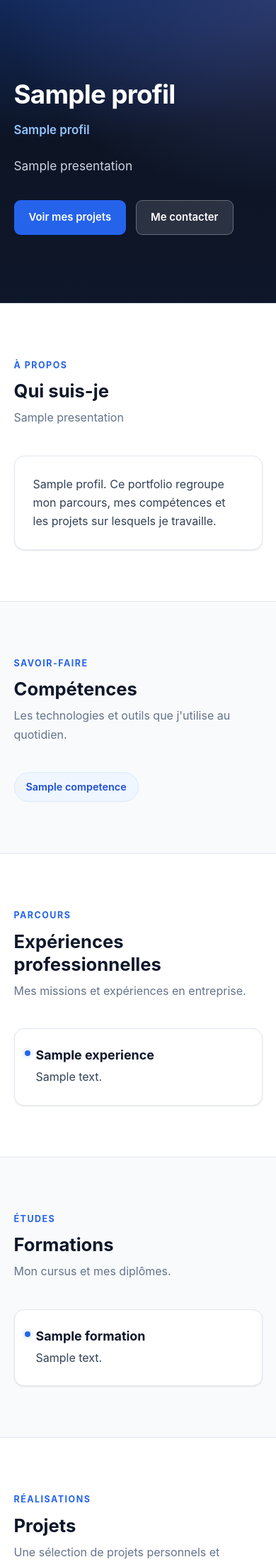
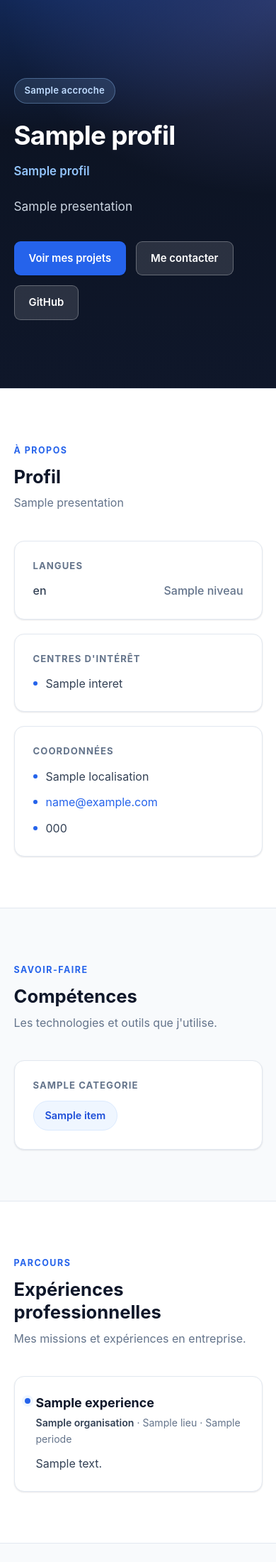
Before and after one commit to etienneg92i/Eportfolio, a FastAPI app: template templates/index.html in a window 390 px wide. Shown: the part 67-2268 px from the top of the page at 71% size. Run offline with FastAPI, Linux system fonts and the light colour scheme; the template is opened without the code that fills it: most values are stand-ins (such as "Sample title", 1, 10 or a date in 2020).

Commit message:
Contenu réel du portfolio depuis le CV
- content.py enrichi : parcours EPF/UBA/bac, expériences (FFF, Hyatt,
  Pic-Pic, Flying Whales), projets (RenovTaCana, borne d'arcade),
  compétences groupées par catégorie, langues, centres d'intérêt,
  téléphone et localisation
- index.html : sections Langues / Centres d'intérêt / Coordonnées,
  méta (organisation · lieu · période) sur chaque entrée, chips technos
  sur les projets, badge "recherche d'alternance" dans le hero
- style.css : styles pour badge, about-grid, skills-grid, meta, chips-sm

Co-Authored-By: Claude Sonnet 5 <noreply@anthropic.com>

```diff
--- a/main.py
+++ b/main.py
@@ -5,7 +5,15 @@ from fastapi.responses import HTMLResponse
 from fastapi.staticfiles import StaticFiles
 from fastapi.templating import Jinja2Templates
 
-from content import competences, experiences, formations, profil, projets
+from content import (
+    competences,
+    experiences,
+    formations,
+    interets,
+    langues,
+    profil,
+    projets,
+)
 
 BASE_DIR = Path(__file__).resolve().parent
 CSS_FILE = BASE_DIR / "static" / "style.css"
@@ -30,6 +38,8 @@ def accueil(request: Request):
         {
             "profil": profil,
             "competences": competences,
+            "langues": langues,
+            "interets": interets,
             "projets": projets,
             "experiences": experiences,
             "formations": formations,
--- a/static/style.css
+++ b/static/style.css
@@ -202,6 +202,19 @@ section { padding-block: 72px; }
 
 .hero-actions { display: flex; flex-wrap: wrap; gap: 14px; }
 
+.hero .badge {
+    display: inline-block;
+    background: rgba(147, 197, 253, .14);
+    border: 1px solid rgba(147, 197, 253, .35);
+    color: #bfdbfe;
+    font-size: .82rem;
+    font-weight: 600;
+    letter-spacing: .02em;
+    padding: 6px 14px;
+    border-radius: 999px;
+    margin-bottom: 22px;
+}
+
 /* ===== Cards / grids ===== */
 .card {
     background: var(--paper);
@@ -213,7 +226,55 @@ section { padding-block: 72px; }
 
 .alt { background: var(--paper); border-top: 1px solid var(--border); border-bottom: 1px solid var(--border); }
 
+.mini-title {
+    margin: 0 0 14px;
+    font-size: .82rem;
+    font-weight: 700;
+    text-transform: uppercase;
+    letter-spacing: .08em;
+    color: var(--muted);
+}
+
+.muted { color: var(--muted); }
+
+/* About */
+.about-grid {
+    display: grid;
+    grid-template-columns: repeat(auto-fit, minmax(240px, 1fr));
+    gap: 20px;
+}
+
+.lang-list, .bullet-list { margin: 0; padding: 0; list-style: none; display: grid; gap: 10px; }
+
+.lang-list li {
+    display: flex;
+    justify-content: space-between;
+    gap: 12px;
+    padding-bottom: 10px;
+    border-bottom: 1px solid var(--border);
+    font-weight: 500;
+}
+.lang-list li:last-child { border-bottom: none; padding-bottom: 0; }
+
+.bullet-list li { position: relative; padding-left: 18px; }
+.bullet-list li::before {
+    content: "";
+    position: absolute;
+    left: 0;
+    top: .62em;
+    width: 6px;
+    height: 6px;
+    border-radius: 50%;
+    background: var(--accent);
+}
+
 /* Skills */
+.skills-grid {
+    display: grid;
+    grid-template-columns: repeat(auto-fit, minmax(260px, 1fr));
+    gap: 20px;
+}
+
 .chips { display: flex; flex-wrap: wrap; gap: 10px; padding: 0; margin: 0; list-style: none; }
 
 .chips li {
@@ -224,6 +285,15 @@ section { padding-block: 72px; }
     border-radius: 999px;
     font-weight: 600;
     font-size: .9rem;
+}
+
+.chips.chips-sm li {
+    padding: 4px 11px;
+    font-size: .78rem;
+    font-weight: 600;
+    background: var(--bg);
+    color: var(--muted);
+    border-color: var(--border);
 }
 
 /* Timeline (experiences / formations) */
@@ -243,8 +313,17 @@ section { padding-block: 72px; }
     box-shadow: 0 0 0 4px var(--accent-soft);
 }
 
-.item-title { margin: 0 0 6px; font-size: 1.12rem; }
+.item-title { margin: 0 0 4px; font-size: 1.12rem; }
 .item-body { margin: 0; color: var(--text); }
+
+.meta {
+    margin: 0 0 10px;
+    font-size: .88rem;
+    color: var(--muted);
+}
+.meta strong { color: var(--text); font-weight: 600; }
+
+.project-card .meta { margin: 0; flex: none; }
 
 /* Projects */
 .project-grid {
@@ -263,7 +342,8 @@ section { padding-block: 72px; }
 .project-card:hover { transform: translateY(-3px); box-shadow: var(--shadow-lg); }
 
 .project-card h4 { margin: 0; font-size: 1.15rem; }
-.project-card p { margin: 0; flex: 1; }
+.project-card p { margin: 0; }
+.project-card p:not(.meta) { flex: 1; }
 
 .empty {
     color: var(--muted);
--- a/templates/index.html
+++ b/templates/index.html
@@ -29,12 +29,18 @@
 
     <header class="hero">
         <div class="wrap">
+            {% if profil.accroche %}
+            <span class="badge">{{ profil.accroche }}</span>
+            {% endif %}
             <h1>{{ profil.nom }}</h1>
             <span class="role">{{ profil.titre }}</span>
             <p class="pitch">{{ profil.presentation }}</p>
             <div class="hero-actions">
                 <a href="#projets" class="btn btn-primary">Voir mes projets</a>
                 <a href="#contact" class="btn btn-light">Me contacter</a>
+                {% if profil.github %}
+                <a href="{{ profil.github }}" class="btn btn-light" target="_blank" rel="noopener">GitHub</a>
+                {% endif %}
             </div>
         </div>
     </header>
@@ -43,13 +49,40 @@
         <section id="apropos" class="alt">
             <div class="wrap">
                 <span class="section-label">À propos</span>
-                <h2 class="section-title">Qui suis-je</h2>
+                <h2 class="section-title">Profil</h2>
                 <p class="section-intro">{{ profil.presentation }}</p>
-                <div class="card">
-                    <p class="item-body">
-                        {{ profil.titre }}. Ce portfolio regroupe mon parcours, mes compétences
-                        et les projets sur lesquels je travaille.
-                    </p>
+
+                <div class="about-grid">
+                    {% if langues %}
+                    <div class="card">
+                        <h3 class="mini-title">Langues</h3>
+                        <ul class="lang-list">
+                            {% for langue in langues %}
+                            <li><span>{{ langue.langue }}</span><span class="muted">{{ langue.niveau }}</span></li>
+                            {% endfor %}
+                        </ul>
+                    </div>
+                    {% endif %}
+
+                    {% if interets %}
+                    <div class="card">
+                        <h3 class="mini-title">Centres d'intérêt</h3>
+                        <ul class="bullet-list">
+                            {% for interet in interets %}
+                            <li>{{ interet }}</li>
+                            {% endfor %}
+                        </ul>
+                    </div>
+                    {% endif %}
+
+                    <div class="card">
+                        <h3 class="mini-title">Coordonnées</h3>
+                        <ul class="bullet-list">
+                            {% if profil.localisation %}<li>{{ profil.localisation }}</li>{% endif %}
+                            {% if profil.email %}<li><a href="mailto:{{ profil.email }}">{{ profil.email }}</a></li>{% endif %}
+                            {% if profil.telephone %}<li>{{ profil.telephone }}</li>{% endif %}
+                        </ul>
+                    </div>
                 </div>
             </div>
         </section>
@@ -58,12 +91,20 @@
             <div class="wrap">
                 <span class="section-label">Savoir-faire</span>
                 <h2 class="section-title">Compétences</h2>
-                <p class="section-intro">Les technologies et outils que j'utilise au quotidien.</p>
-                <ul class="chips">
-                    {% for competence in competences %}
-                    <li>{{ competence }}</li>
+                <p class="section-intro">Les technologies et outils que j'utilise.</p>
+
+                <div class="skills-grid">
+                    {% for groupe in competences %}
+                    <div class="card">
+                        <h3 class="mini-title">{{ groupe.categorie }}</h3>
+                        <ul class="chips">
+                            {% for item in groupe['items'] %}
+                            <li>{{ item }}</li>
+                            {% endfor %}
+                        </ul>
+                    </div>
                     {% endfor %}
-                </ul>
+                </div>
             </div>
         </section>
 
@@ -72,10 +113,16 @@
                 <span class="section-label">Parcours</span>
                 <h2 class="section-title">Expériences professionnelles</h2>
                 <p class="section-intro">Mes missions et expériences en entreprise.</p>
+
                 <div class="timeline">
                     {% for experience in experiences %}
                     <article class="card">
                         <h3 class="item-title">{{ experience.titre }}</h3>
+                        <p class="meta">
+                            {% if experience.organisation %}<strong>{{ experience.organisation }}</strong>{% endif %}
+                            {% if experience.lieu %} · {{ experience.lieu }}{% endif %}
+                            {% if experience.periode %} · {{ experience.periode }}{% endif %}
+                        </p>
                         <p class="item-body">{{ experience.description }}</p>
                     </article>
                     {% else %}
@@ -90,10 +137,16 @@
                 <span class="section-label">Études</span>
                 <h2 class="section-title">Formations</h2>
                 <p class="section-intro">Mon cursus et mes diplômes.</p>
+
                 <div class="timeline">
                     {% for formation in formations %}
                     <article class="card">
                         <h3 class="item-title">{{ formation.titre }}</h3>
+                        <p class="meta">
+                            {% if formation.organisation %}<strong>{{ formation.organisation }}</strong>{% endif %}
+                            {% if formation.lieu %} · {{ formation.lieu }}{% endif %}
+                            {% if formation.periode %} · {{ formation.periode }}{% endif %}
+                        </p>
                         <p class="item-body">{{ formation.description }}</p>
                     </article>
                     {% else %}
@@ -106,13 +159,25 @@
         <section id="projets" class="alt">
             <div class="wrap">
                 <span class="section-label">Réalisations</span>
-                <h2 class="section-title">Projets</h2>
+                <h2 class="section-title">Projets d'ingénierie</h2>
                 <p class="section-intro">Une sélection de projets personnels et académiques.</p>
+
                 <div class="project-grid">
                     {% for projet in projets %}
                     <article class="card project-card">
                         <h4>{{ projet.titre }}</h4>
+                        <p class="meta">
+                            {% if projet.organisation %}{{ projet.organisation }}{% endif %}
+                            {% if projet.periode %} · {{ projet.periode }}{% endif %}
+                        </p>
                         <p>{{ projet.description }}</p>
+                        {% if projet.technos %}
+                        <ul class="chips chips-sm">
+                            {% for techno in projet.technos %}
+                            <li>{{ techno }}</li>
+                            {% endfor %}
+                        </ul>
+                        {% endif %}
                     </article>
                     {% else %}
                     <p class="empty">Aucun projet pour le moment.</p>
@@ -126,10 +191,13 @@
                 <span class="section-label">Contact</span>
                 <h2 class="section-title">Travaillons ensemble</h2>
                 <div class="card contact-card">
-                    <p>Une question, une opportunité ou simplement envie d'échanger&nbsp;? N'hésitez pas à me contacter.</p>
+                    <p>À la recherche d'une alternance en Data / IA. Une opportunité, une question&nbsp;? Écrivez-moi.</p>
                     <div class="contact-actions">
                         {% if profil.email %}
                         <a href="mailto:{{ profil.email }}" class="btn btn-primary">{{ profil.email }}</a>
+                        {% endif %}
+                        {% if profil.telephone %}
+                        <a href="tel:{{ profil.telephone | replace(' ', '') }}" class="btn btn-ghost">{{ profil.telephone }}</a>
                         {% endif %}
                         {% if profil.github %}
                         <a href="{{ profil.github }}" class="btn btn-ghost" target="_blank" rel="noopener">GitHub</a>
```
Also changed, not shown: content.py (+132 -11 lines).
